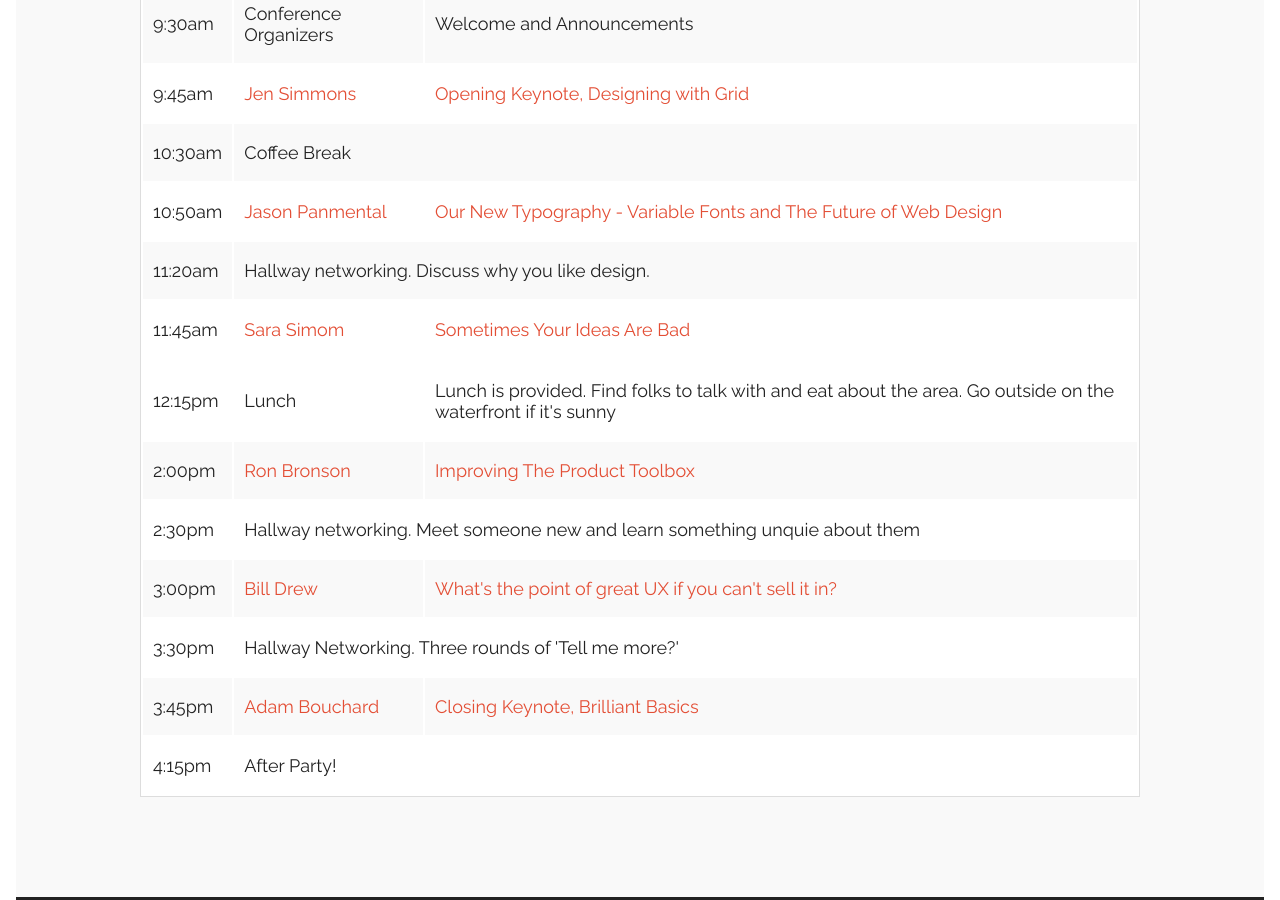
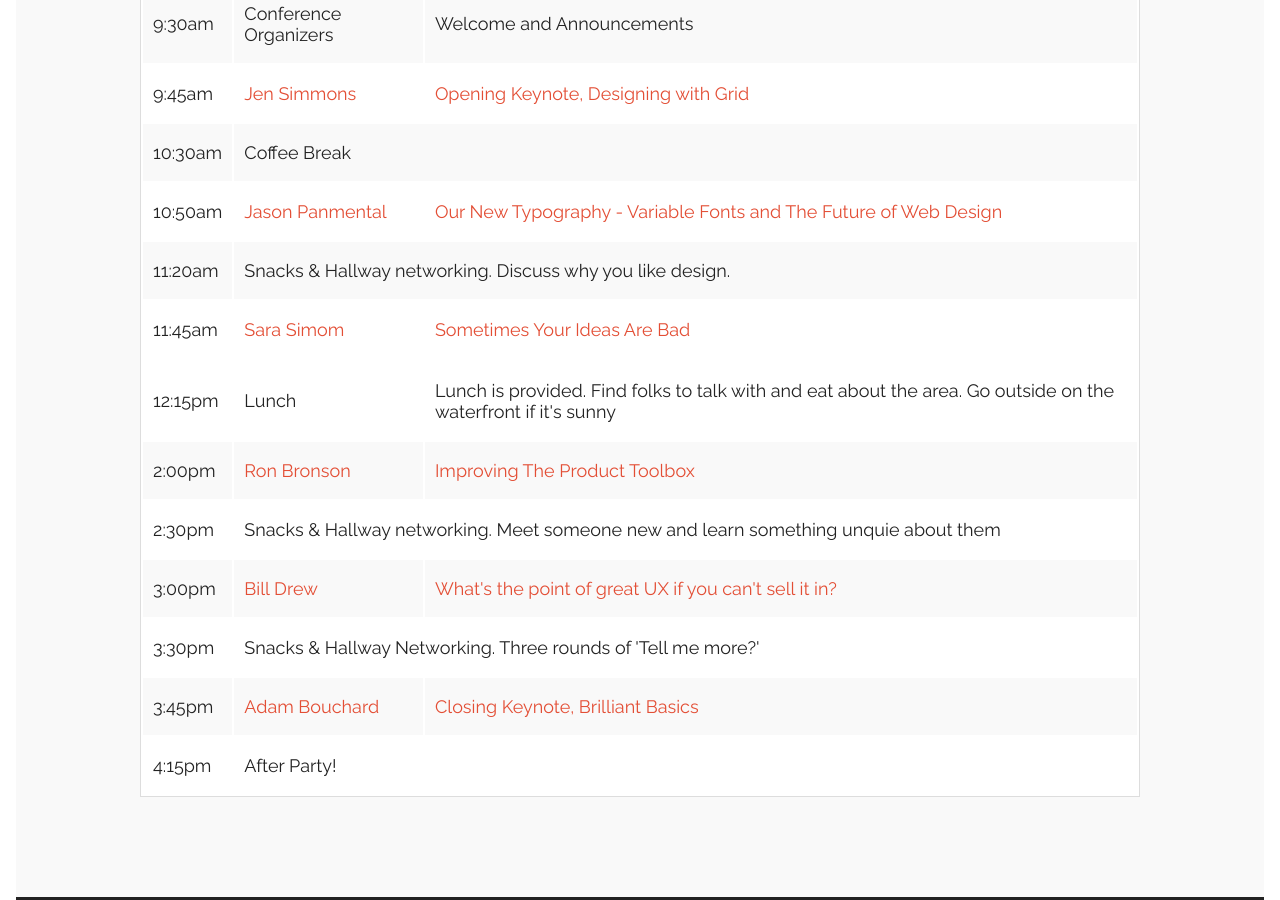
Before and after one commit to AgilionApps/ux-burlington-2017, a Jekyll site: the page built from schedule/index.html, in a window 1280 px wide and 900 px high, scrolled down 445 px. Built offline with Jekyll 4.4.1, drawn with Linux system fonts in a browser that asks for light colours; some web fonts are replaced; comment, search, counter and statistics services are not loaded.

Commit message:
snacks & halway

```diff
--- a/schedule/index.html
+++ b/schedule/index.html
@@ -45,7 +45,7 @@ meta_keywords:
        </tr>
        <tr>
          <td>11:20am</td>
-         <td colspan=2>Hallway networking.  Discuss why you like design.</td>
+         <td colspan=2>Snacks &amp; Hallway networking.  Discuss why you like design.</td>
        </tr>
        <tr>
          <td>11:45am</td>
@@ -65,7 +65,7 @@ meta_keywords:
        </tr>
        <tr>
          <td>2:30pm</td>
-         <td colspan=2>Hallway networking.  Meet someone new and learn something unquie about them</td>
+         <td colspan=2>Snacks &amp; Hallway networking.  Meet someone new and learn something unquie about them</td>
        </tr>
        <tr>
          <td>3:00pm</td>
@@ -74,7 +74,7 @@ meta_keywords:
        </tr>
        <tr>
          <td>3:30pm</td>
-         <td colspan=2>Hallway Networking.  Three rounds of 'Tell me more?'</td>
+         <td colspan=2>Snacks &amp; Hallway Networking.  Three rounds of 'Tell me more?'</td>
        </tr>
        <tr>
          <td>3:45pm</td>
```
